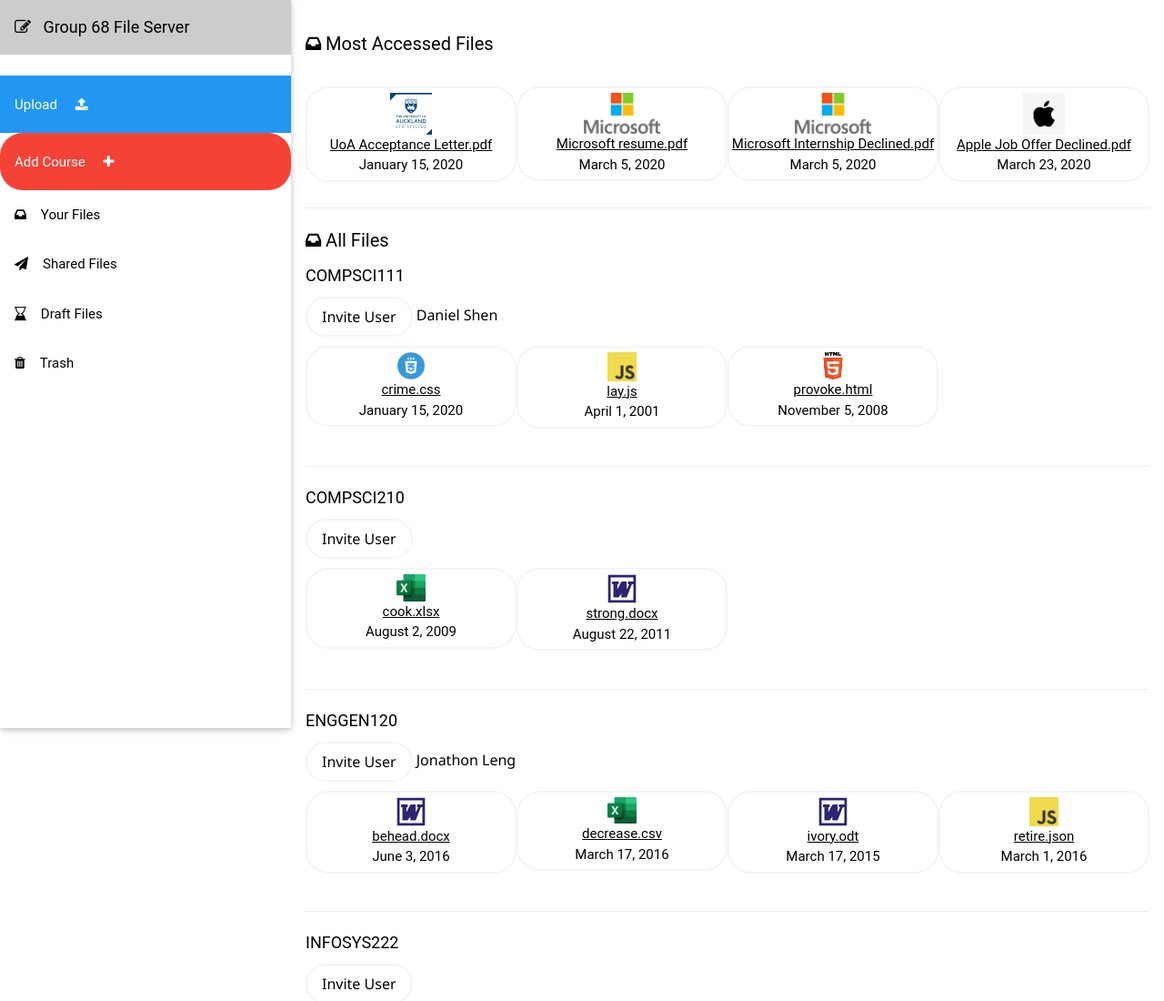
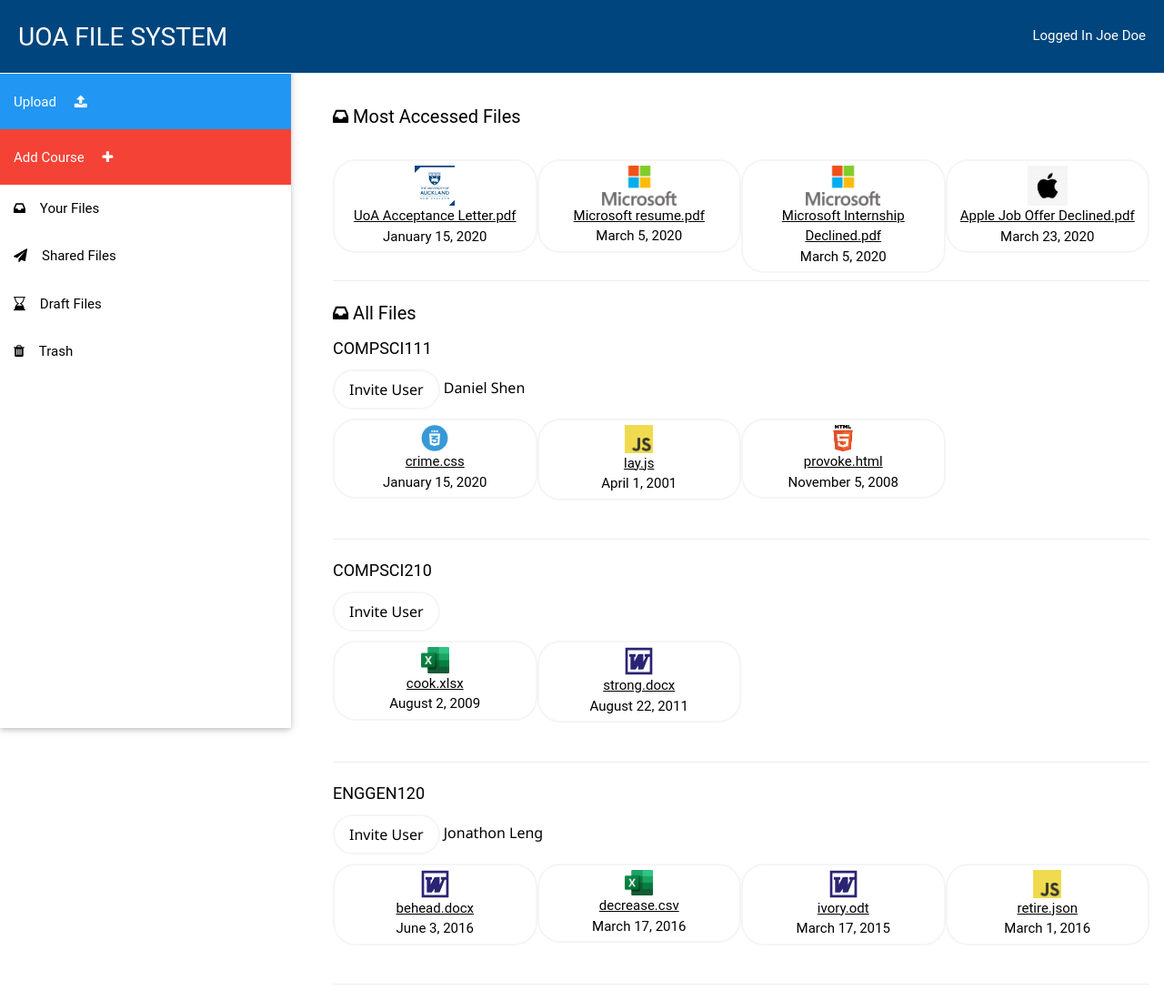
Before and after one commit to devnull-nz/cs345a3.github.io, a plain HTML site: page index.html in a window 1280 px wide. Shown: the top 1100 px of the page at 91% size. Drawn offline with nearby package versions, Linux system fonts and the light colour scheme; a web font is replaced by a local one.

Commit message:
added top header

```diff
--- a/index.html
+++ b/index.html
@@ -18,7 +18,7 @@
       font-family: "RobotoDraft", "Roboto", sans-serif;
     }
     .w3-bar-block .w3-bar-item {
-      padding: 16px;
+      padding: 15px;
     }
   </style>
     <style>
@@ -45,22 +45,74 @@
         .nonRoundedEdgeButton {
           border-radius: 0 !important;
         }
+
+        .input-field {
+            height: 40px;
+            border-radius: 0;
+            width: 400px;
+            padding: 5px;
+        }
+
+        header {
+            width: 100%;
+            height: 80px;
+            background: #00457d;
+            position: fixed;
+            z-index: 11;
+            color: #fff;
+        }
+
+        .logo {
+          display: inline-block;
+          width: 50%;
+          height: 100%;
+          padding-left: 20px;
+          padding-top: 10px;
+        }
+
+        .login-details {
+          display: inline-block;
+          float: right;
+          color: #fff;
+          height: 100%;
+          width: 50%;
+          padding: 13px 20px 0 0;
+          text-align: right;
+        }
+
+        .logo h1 {
+          font-size: 28px;
+        }
     </style>
 </head>
 <body>
+
+<header>
+  <div class="logo">
+    <h1>UOA FILE SYSTEM
+  </div>
+
+  <div class="login-details">
+    <p>Logged In Joe Doe</p>
+  </div>
+</header>
 <!-- Side Navigation -->
 <nav class="w3-sidebar w3-bar-block w3-collapse w3-white w3-animate-left w3-card" style="z-index: 3; width: 320px;" id="mySidebar">
   <a href="#" class="w3-bar-item w3-button w3-border-bottom w3-large" onclick="window.location.reload()">
-    <i class="fa fa-edit"></i> &nbsp; Group 68 File Server <br />
+    <br />
   </a>
   <a href="javascript:void(0)" onclick="w3_close()" title="Close Sidemenu" class="w3-bar-item w3-button w3-hide-large w3-large">Close <i class="fa fa-remove"></i></a><br>
   <a href="javascript:void(0)" class="w3-bar-item w3-button w3-blue w3-button w3-hover-black w3-left-align group68button nonRoundedEdgeButton" onclick="document.getElementById('id02').style.display='block'">Upload <i class="w3-padding fa fa-upload"></i></a>
-  <a href="javascript:void(0)" class="w3-bar-item w3-button w3-red  w3-button w3-hover-black w3-left-align group68button" onclick="document.getElementById('id03').style.display='block'">Add Course <i class="w3-padding fa fa-plus"></i></a>
+  <a href="javascript:void(0)" class="w3-bar-item w3-button w3-red  w3-button w3-hover-black w3-left-align group68button nonRoundedEdgeButton" onclick="document.getElementById('id03').style.display='block'">Add Course <i class="w3-padding fa fa-plus"></i></a>
   <a href="#files" class="w3-bar-item w3-button" onclick=" console.log('shared mate'); doShare('files1');w3_close();"><i class="fa fa-inbox w3-margin-right"></i>Your Files</a>
   <a href="#shared" class="w3-bar-item w3-button" onclick=" console.log('shared mate'); doShare('shared1');w3_close();"><i class="fa fa-paper-plane w3-margin-right"></i>Shared Files</a>
   <a href="#draft" class="w3-bar-item w3-button" onclick=" console.log('draft mate'); doShare('draft1');w3_close();"><i class="fa fa-hourglass-end w3-margin-right"></i>Draft Files</a>
   <a href="#trash" class="w3-bar-item w3-button" onclick=" console.log('trash mate'); doShare('trash1');w3_close();"><i class="fa fa-trash w3-margin-right"></i>Trash</a>
 </nav>
+
+<div id="home" class="w3-container file">
+  asdfasd
+</div>
 
 <!-- Modal that pops up when you click on "Share File" -->
 <div id="id01" class="w3-modal" style="z-index: 4;">
@@ -162,7 +214,7 @@
         </div>
         <div class="w3-panel">
             <h5>Connect by email</h5>
-            <input type="email" id="newUserCourseEmail" class="group68model" placeholder="jbon007@aucklanduni.ac.nz" max="200"/>
+            <input type="email" id="newUserCourseEmail" class="group68model input-field" placeholder="jbon007@aucklanduni.ac.nz" max="200"/>
             <br><br>Share this link for easy access:
             <Br><a href="#" id="invitePersonLink"></a>
             <div class="w3-section">
@@ -224,7 +276,7 @@
 <div class="w3-overlay w3-hide-large w3-animate-opacity" onclick="w3_close()" style="cursor: pointer;" title="Close Sidemenu" id="myOverlay"></div>
 
 <!-- Page content -->
-<div class="w3-main" style="margin-left: 320px;">
+<div class="w3-main" style="margin-left: 350px; padding-top: 80px;">
   <i class="fa fa-bars w3-button w3-white w3-hide-large w3-xlarge w3-margin-left w3-margin-top" onclick="w3_open()"></i>
   <a href="javascript:void(0)" class="w3-hide-large w3-red w3-button w3-right w3-margin-top w3-margin-right" onclick="document.getElementById('id01').style.display='block'"><i class="fa fa-pencil"></i></a>
 
```
